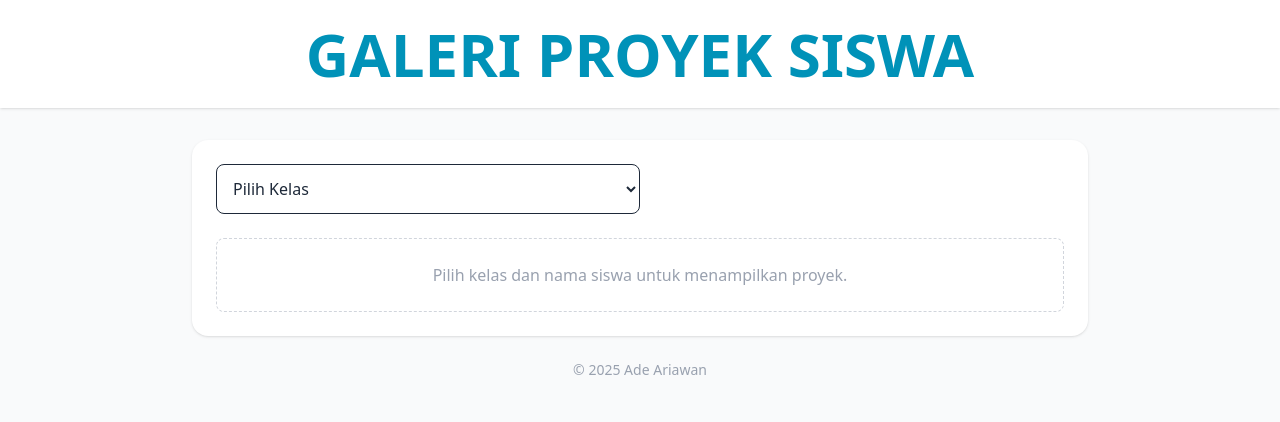
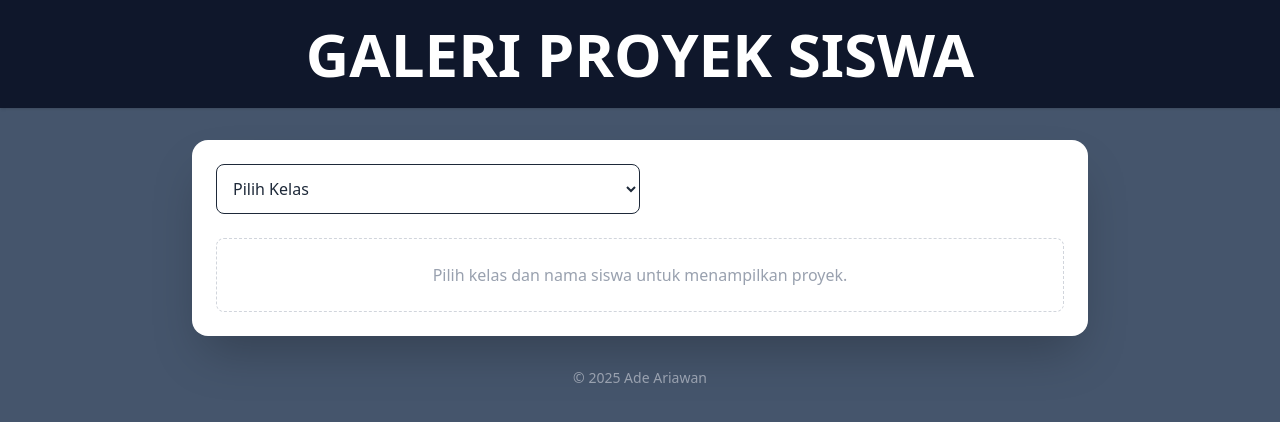
Before and after one commit to adeandro/project-makalah, a React (Vite) app: page / in a window 1280 px wide. Shown: the top 422 px of the page. Built offline with nearby package versions, Linux system fonts and the light colour scheme.

Commit message:
color schemas update

```diff
--- a/index.html
+++ b/index.html
@@ -4,7 +4,7 @@
     <meta charset="UTF-8" />
     <link rel="icon" type="image/svg+xml" href="/vite.svg" />
     <meta name="viewport" content="width=device-width, initial-scale=1.0" />
-    <title>Galeri Makalah Kelas 11</title>
+    <title>Ade Ariawan</title>
   </head>
   <body class="bg-gray-100">
     <div id="root"></div>
--- a/package.json
+++ b/package.json
@@ -2,12 +2,14 @@
   "name": "makalah-gallery",
   "private": true,
   "version": "0.0.0",
+  "homepage": "https://adeariawan.com",
   "type": "module",
   "scripts": {
     "dev": "vite",
     "build": "vite build",
     "lint": "eslint .",
-    "preview": "vite preview"
+    "preview": "vite preview",
+    "deploy": "gh-pages -d dist "
   },
   "dependencies": {
     "@tailwindcss/vite": "^4.1.17",
@@ -23,6 +25,7 @@
     "eslint": "^9.39.1",
     "eslint-plugin-react-hooks": "^7.0.1",
     "eslint-plugin-react-refresh": "^0.4.24",
+    "gh-pages": "^6.3.0",
     "globals": "^16.5.0",
     "vite": "^7.2.2"
   }
--- a/src/App.jsx
+++ b/src/App.jsx
@@ -23,17 +23,17 @@ export default function App() {
   }, [kelas]);
 
   return (
-    <div className="min-h-screen bg-gray-50 text-gray-800">
+    <div className="min-h-screen bg-slate-600 text-gray-800">
       {/* HEADER */}
-      <header className="p-6 text-center bg-white shadow">
-        <h1 className="text-6xl uppercase font-bold text-cyan-600">
+      <header className="p-6 text-center bg-slate-900 shadow">
+        <h1 className="text-6xl uppercase font-bold text-white">
           Galeri Proyek Siswa
         </h1>
         {/* <p className="text-gray-500 mt-1">Kelas 11A · 11B · 11C</p> */}
       </header>
 
       {/* MAIN CONTENT */}
-      <main className="max-w-4xl mx-auto mt-8 p-6 bg-white shadow rounded-2xl">
+      <main className="max-w-4xl mx-auto mt-8 p-6 bg-white shadow-2xl rounded-2xl">
         <div className="flex flex-col md:flex-row gap-4 mb-6">
           <ClassSelector
             value={kelas}
@@ -55,7 +55,7 @@ export default function App() {
       </main>
 
       {/* FOOTER */}
-      <footer className="text-center text-sm text-gray-400 py-6">
+      <footer className="text-center text-sm text-gray-400 py-8">
         &copy; {new Date().getFullYear()} Ade Ariawan
       </footer>
     </div>
```
Also changed, not shown: 2 other files (tests, documents, lock files or other folders).
